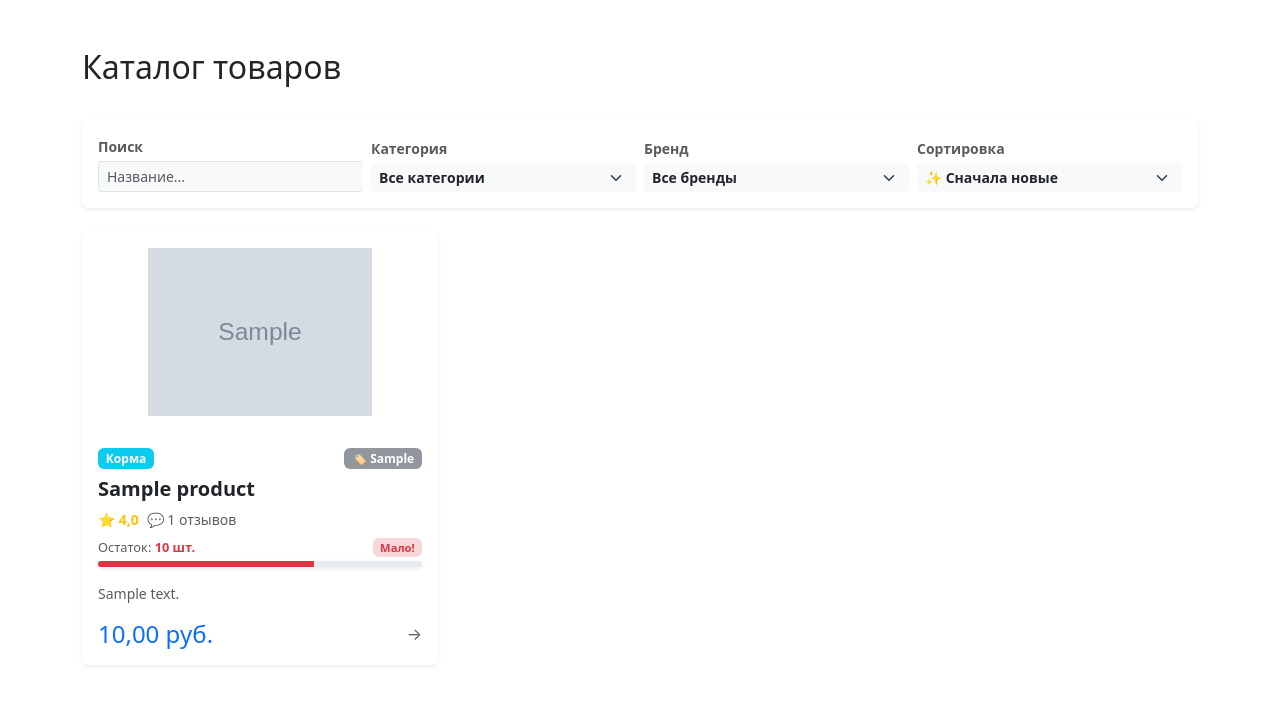
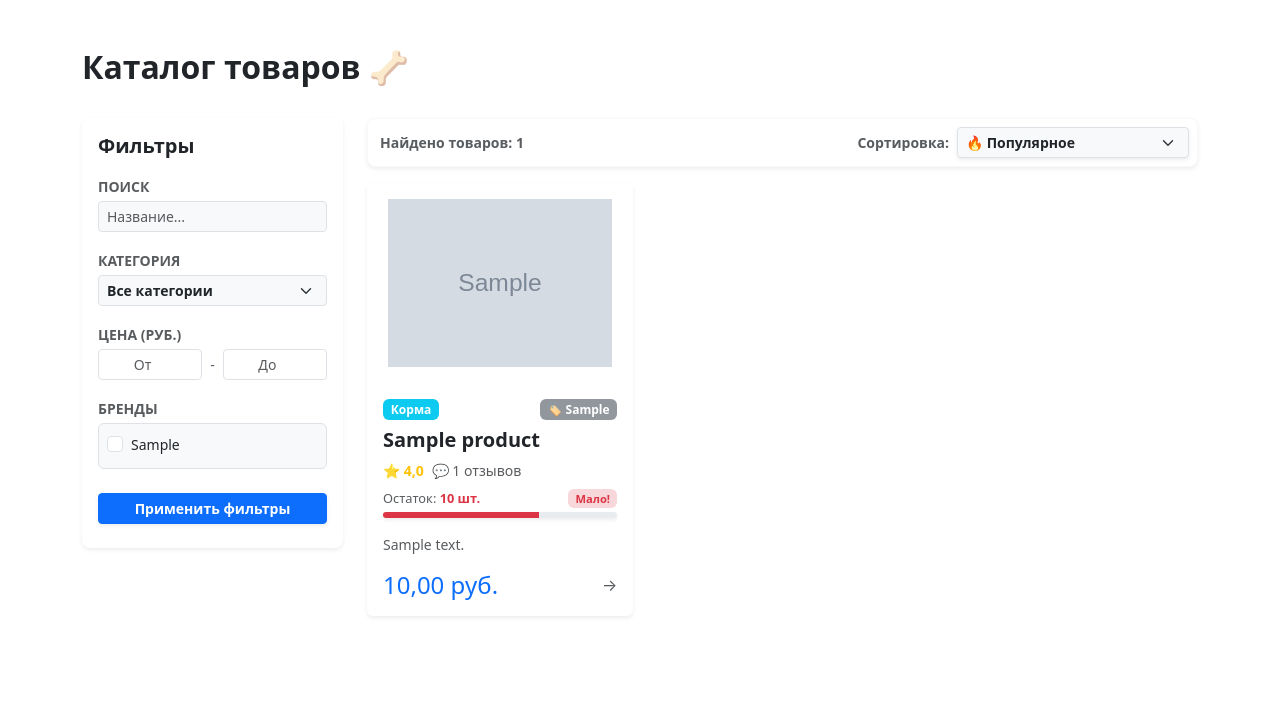
Before and after one commit to Apehovesrame/zoomagazin, a Django app: page /catalog/ in a window 1280 px wide. Shown: the part 56-761 px from the top of the page. Run offline with Django 5.2, Linux system fonts and the light colour scheme; tables that the repository leaves empty hold one stand-in row (values such as "Sample post"); grey boxes marked "Sample" are stand-in pictures.

Commit message:
feat: расширен функционал каталога, добавлены новые фильтры и сортировка

```diff
--- a/store/forms.py
+++ b/store/forms.py
@@ -58,6 +58,7 @@ class OrderCreateForm(forms.ModelForm):
             'city': forms.TextInput(attrs={'class': 'form-control', 'placeholder': 'Москва'}),
         }
 
+
 class PetForm(forms.ModelForm):
     class Meta:
         model = Pet
@@ -65,10 +66,17 @@ class PetForm(forms.ModelForm):
         widgets = {
             'name': forms.TextInput(attrs={'class': 'form-control', 'placeholder': 'Кличка'}),
             'species': forms.Select(attrs={'class': 'form-select'}),
-            'breed': forms.TextInput(attrs={'class': 'form-control', 'placeholder': 'Например: Корги, Мейн-кун или Без породы'}),
+            'breed': forms.TextInput(
+                attrs={'class': 'form-control', 'placeholder': 'Например: Корги, Мейн-кун или Без породы'}),
             'image': forms.FileInput(attrs={'class': 'form-control'}),
             'age_group': forms.Select(attrs={'class': 'form-select'}),
-            'weight': forms.NumberInput(attrs={'class': 'form-control', 'step': '0.1'}),
+
+            'weight': forms.NumberInput(attrs={
+                'class': 'form-control',
+                'step': '0.1',
+                'min': '0.1',
+                'max': '150'
+            }),
             'activity_level': forms.Select(attrs={'class': 'form-select'}),
         }
 
--- a/store/templates/store/catalog.html
+++ b/store/templates/store/catalog.html
@@ -4,31 +4,33 @@
 
 {% block content %}
 <div class="d-flex justify-content-between align-items-center mb-4">
-    <h2>Каталог товаров</h2>
+    <h2 class="fw-bold text-dark">Каталог товаров 🦴</h2>
 </div>
 
-<div class="card shadow-sm border-0 mb-4 bg-white">
-    <div class="card-body p-3">
-        <form method="get" action="{% url 'store:catalog' %}" class="row g-2 align-items-end">
-
+<form method="get" action="{% url 'store:catalog' %}" id="catalog-form">
     {% if request.GET.species %}<input type="hidden" name="species" value="{{ request.GET.species }}">{% endif %}
     {% if request.GET.age %}<input type="hidden" name="age" value="{{ request.GET.age }}">{% endif %}
     {% if request.GET.weight %}<input type="hidden" name="weight" value="{{ request.GET.weight }}">{% endif %}
     {% if request.GET.activity %}<input type="hidden" name="activity" value="{{ request.GET.activity }}">{% endif %}
 
-            <div class="col-md-3">
-                <label class="form-label small fw-bold text-muted mb-1">Поиск</label>
+    <div class="row">
+        <div class="col-md-3 mb-4">
+            <div class="card shadow-sm border-0 p-3 bg-white rounded-3">
+                <h5 class="fw-bold text-dark mb-3">Фильтры</h5>
+
+                <div class="mb-3">
+                    <label class="form-label small fw-bold text-muted text-uppercase mb-1">Поиск</label>
                     <div class="input-group input-group-sm">
-                    <input type="text" name="q" class="form-control border-end-0 bg-light" placeholder="Название..." value="{{ query|default:'' }}">
+                        <input type="text" name="q" class="form-control bg-light border" placeholder="Название..." value="{{ query|default:'' }}">
                         {% if query %}
-                        <a href="?{% if selected_category %}category={{ selected_category }}{% endif %}{% if selected_brand %}&brand={{ selected_brand }}{% endif %}{% if current_sort %}&sort={{ current_sort }}{% endif %}" class="btn btn-sm btn-light border border-start-0 text-muted">✖</a>
+                            <a href="?{% if selected_category %}category={{ selected_category }}{% endif %}{% if current_sort %}&sort={{ current_sort }}{% endif %}" class="btn btn-sm btn-light border text-muted">✖</a>
                         {% endif %}
                     </div>
                 </div>
 
-            <div class="col-md-3">
-                <label class="form-label small fw-bold text-muted mb-1">Категория</label>
-                <select name="category" class="form-select form-select-sm fw-bold border-0 bg-light" style="cursor: pointer;" onchange="this.form.submit()">
+                <div class="mb-3">
+                    <label class="form-label small fw-bold text-muted text-uppercase mb-1">Категория</label>
+                    <select name="category" class="form-select form-select-sm fw-bold border bg-light" style="cursor: pointer;" onchange="document.getElementById('catalog-form').submit()">
                         <option value="">Все категории</option>
                         {% for cat in categories %}
                             <option value="{{ cat }}" {% if selected_category == cat %}selected{% endif %}>{{ cat }}</option>
@@ -36,63 +38,84 @@
                     </select>
                 </div>
 
-            <div class="col-md-3">
-                <label class="form-label small fw-bold text-muted mb-1">Бренд</label>
-                <select name="brand" class="form-select form-select-sm fw-bold border-0 bg-light" style="cursor: pointer;" onchange="this.form.submit()">
-                    <option value="">Все бренды</option>
-                    {% for brand in brands %}
-                        <option value="{{ brand }}" {% if selected_brand == brand %}selected{% endif %}>{{ brand }}</option>
-                    {% endfor %}
-                </select>
-            </div>
-
-            <div class="col-md-3">
-                <label class="form-label small fw-bold text-muted mb-1">Сортировка</label>
-                <select name="sort" class="form-select form-select-sm fw-bold border-0 bg-light" style="cursor: pointer;" onchange="this.form.submit()">
-                    <option value="newest" {% if current_sort == 'newest' %}selected{% endif %}>✨ Сначала новые</option>
-                    <option value="price_asc" {% if current_sort == 'price_asc' %}selected{% endif %}>📈 Сначала дешевые</option>
-                    <option value="price_desc" {% if current_sort == 'price_desc' %}selected{% endif %}>📉 Сначала дорогие</option>
-                    <option value="rating" {% if current_sort == 'rating' %}selected{% endif %}>⭐ Высокий рейтинг</option>
-                </select>
-            </div>
-
-            <button type="submit" class="d-none"></button>
-        </form>
+                <div class="mb-3">
+                    <label class="form-label small fw-bold text-muted text-uppercase mb-1">Цена (руб.)</label>
+                    <div class="d-flex align-items-center gap-2">
+                        <input type="number" name="min_price" class="form-control form-control-sm text-center border" placeholder="От" value="{{ min_price|default:'' }}" min="0">
+                        <span class="text-muted small">-</span>
+                        <input type="number" name="max_price" class="form-control form-control-sm text-center border" placeholder="До" value="{{ max_price|default:'' }}" min="0">
                     </div>
                 </div>
 
-{% if is_filtered or active_pet %}
-<div class="alert alert-success shadow-sm mb-4 border-0">
+                <div class="mb-4">
+                    <label class="form-label small fw-bold text-muted text-uppercase mb-1">Бренды</label>
+                    <div class="border rounded p-2 bg-light" style="max-height: 180px; overflow-y: auto;">
+                        {% for brand in brands %}
+                            <div class="form-check mb-1">
+                                <input class="form-check-input" type="checkbox" name="brand" value="{{ brand }}" id="brand_{{ forloop.counter }}" {% if brand in selected_brands %}checked{% endif %}>
+                                <label class="form-check-label small text-dark" style="cursor: pointer;" for="brand_{{ forloop.counter }}">
+                                    {{ brand }}
+                                </label>
+                            </div>
+                        {% endfor %}
+                    </div>
+                </div>
+
+                <button type="submit" class="btn btn-primary btn-sm w-100 fw-bold shadow-sm mb-2">Применить фильтры</button>
+                {% if is_filtered or query or selected_category %}
+                    <a href="{% url 'store:catalog' %}" class="btn btn-outline-secondary btn-sm w-100 fw-bold">Сбросить всё</a>
+                {% endif %}
+            </div>
+        </div>
+
+        <div class="col-md-9">
+
+            <div class="d-flex justify-content-between align-items-center mb-3 bg-white p-2 rounded-3 shadow-sm border border-light">
+                <span class="text-muted small fw-bold ms-1">Найдено товаров: {{ page_obj.paginator.count }}</span>
+                <div class="d-flex align-items-center gap-2">
+                    <label class="small fw-bold text-muted text-nowrap mb-0">Сортировка:</label>
+                    <select name="sort" class="form-select form-select-sm fw-bold border bg-light shadow-sm" style="width: auto; cursor: pointer;" onchange="document.getElementById('catalog-form').submit()">
+                        <option value="popular" {% if current_sort == 'popular' %}selected{% endif %}>🔥 Популярное</option>
+                        <option value="newest" {% if current_sort == 'newest' %}selected{% endif %}>✨ Новинки</option>
+                        <option value="price_asc" {% if current_sort == 'price_asc' %}selected{% endif %}>📉 Дешевле</option>
+                        <option value="price_desc" {% if current_sort == 'price_desc' %}selected{% endif %}>📈 Дороже</option>
+                        <option value="rating" {% if current_sort == 'rating' %}selected{% endif %}>⭐ С высоким рейтингом</option>
+                    </select>
+                </div>
+            </div>
+
+            {% if active_pet %}
+            <div class="alert alert-success shadow-sm mb-4 border-0 rounded-3">
                 <div class="d-flex justify-content-between align-items-center">
                     <div>
-            {% if active_pet %}
                         <h5 class="alert-heading mb-1 fw-bold">🎯 Идеальный рацион для: {{ active_pet.name }}</h5>
-                <p class="mb-0 small">Мы отфильтровали каталог с учетом вида, возраста и веса.</p>
-            {% else %}
-                <h5 class="alert-heading mb-0 fw-bold">✨ Подобрано по параметрам подбора</h5>
-            {% endif %}
+                        <p class="mb-0 small">Мы подобрали товары с учетом вида, возраста и веса вашего любимца.</p>
                     </div>
-        <a href="{% url 'store:catalog' %}" class="btn btn-sm btn-outline-success bg-white">Сбросить фильтр подбора</a>
+                    <a href="{% url 'store:catalog' %}" class="btn btn-sm btn-outline-success bg-white">Сбросить подбор</a>
                 </div>
             </div>
             {% endif %}
 
-<div class="row row-cols-1 row-cols-md-3 g-4 mb-5">
+            <div class="row row-cols-1 row-cols-md-3 g-3 mb-5">
                 {% for product in page_obj %}
                     {% include 'store/includes/product_card.html' %}
                 {% empty %}
                 <div class="col-12">
-        <div class="alert alert-warning">Товары по вашему запросу не найдены.</div>
+                    <div class="alert alert-warning text-center border-0 shadow-sm rounded-3 py-4">
+                        <span class="display-4 d-block mb-2">🔍</span>
+                        <h5>Товары по вашему запросу не найдены.</h5>
+                        <p class="text-muted small mb-0">Попробуйте изменить параметры фильтрации или сбросить их.</p>
+                    </div>
                 </div>
                 {% endfor %}
             </div>
 
             {% if page_obj.has_other_pages %}
             <nav aria-label="Page navigation">
-    <ul class="pagination justify-content-center">
+                <ul class="pagination justify-content-center shadow-sm">
                     {% if page_obj.has_previous %}
                         <li class="page-item">
-                <a class="page-link" href="?page={{ page_obj.previous_page_number }}{% if query %}&q={{ query }}{% endif %}{% if selected_category %}&category={{ selected_category }}{% endif %}{% if selected_brand %}&brand={{ selected_brand }}{% endif %}{% if current_sort %}&sort={{ current_sort }}{% endif %}{% if request.GET.species %}&species={{ request.GET.species }}{% endif %}{% if request.GET.age %}&age={{ request.GET.age }}{% endif %}{% if request.GET.weight %}&weight={{ request.GET.weight }}{% endif %}{% if request.GET.activity %}&activity={{ request.GET.activity }}{% endif %}">Назад</a>
+                            <a class="page-link" href="?page={{ page_obj.previous_page_number }}{% if query %}&q={{ query }}{% endif %}{% if selected_category %}&category={{ selected_category }}{% endif %}{% for b in selected_brands %}&brand={{ b }}{% endfor %}{% if min_price %}&min_price={{ min_price }}{% endif %}{% if max_price %}&max_price={{ max_price }}{% endif %}{% if current_sort %}&sort={{ current_sort }}{% endif %}{% if request.GET.species %}&species={{ request.GET.species }}{% endif %}{% if request.GET.age %}&age={{ request.GET.age }}{% endif %}{% if request.GET.weight %}&weight={{ request.GET.weight }}{% endif %}{% if request.GET.activity %}&activity={{ request.GET.activity }}{% endif %}">Назад</a>
                         </li>
                     {% else %}
                         <li class="page-item disabled"><span class="page-link">Назад</span></li>
@@ -103,14 +126,14 @@
                             <li class="page-item active"><span class="page-link">{{ num }}</span></li>
                         {% else %}
                             <li class="page-item">
-                    <a class="page-link" href="?page={{ num }}{% if query %}&q={{ query }}{% endif %}{% if selected_category %}&category={{ selected_category }}{% endif %}{% if selected_brand %}&brand={{ selected_brand }}{% endif %}{% if current_sort %}&sort={{ current_sort }}{% endif %}{% if request.GET.species %}&species={{ request.GET.species }}{% endif %}{% if request.GET.age %}&age={{ request.GET.age }}{% endif %}{% if request.GET.weight %}&weight={{ request.GET.weight }}{% endif %}{% if request.GET.activity %}&activity={{ request.GET.activity }}{% endif %}">{{ num }}</a>
+                                <a class="page-link" href="?page={{ num }}{% if query %}&q={{ query }}{% endif %}{% if selected_category %}&category={{ selected_category }}{% endif %}{% for b in selected_brands %}&brand={{ b }}{% endfor %}{% if min_price %}&min_price={{ min_price }}{% endif %}{% if max_price %}&max_price={{ max_price }}{% endif %}{% if current_sort %}&sort={{ current_sort }}{% endif %}{% if request.GET.species %}&species={{ request.GET.species }}{% endif %}{% if request.GET.age %}&age={{ request.GET.age }}{% endif %}{% if request.GET.weight %}&weight={{ request.GET.weight }}{% endif %}{% if request.GET.activity %}&activity={{ request.GET.activity }}{% endif %}">{{ num }}</a>
                             </li>
                         {% endif %}
                     {% endfor %}
 
                     {% if page_obj.has_next %}
                         <li class="page-item">
-                <a class="page-link" href="?page={{ page_obj.next_page_number }}{% if query %}&q={{ query }}{% endif %}{% if selected_category %}&category={{ selected_category }}{% endif %}{% if selected_brand %}&brand={{ selected_brand }}{% endif %}{% if current_sort %}&sort={{ current_sort }}{% endif %}{% if request.GET.species %}&species={{ request.GET.species }}{% endif %}{% if request.GET.age %}&age={{ request.GET.age }}{% endif %}{% if request.GET.weight %}&weight={{ request.GET.weight }}{% endif %}{% if request.GET.activity %}&activity={{ request.GET.activity }}{% endif %}">Вперед</a>
+                            <a class="page-link" href="?page={{ page_obj.next_page_number }}{% if query %}&q={{ query }}{% endif %}{% if selected_category %}&category={{ selected_category }}{% endif %}{% for b in selected_brands %}&brand={{ b }}{% endfor %}{% if min_price %}&min_price={{ min_price }}{% endif %}{% if max_price %}&max_price={{ max_price }}{% endif %}{% if current_sort %}&sort={{ current_sort }}{% endif %}{% if request.GET.species %}&species={{ request.GET.species }}{% endif %}{% if request.GET.age %}&age={{ request.GET.age }}{% endif %}{% if request.GET.weight %}&weight={{ request.GET.weight }}{% endif %}{% if request.GET.activity %}&activity={{ request.GET.activity }}{% endif %}">Вперед</a>
                         </li>
                     {% else %}
                         <li class="page-item disabled"><span class="page-link">Вперед</span></li>
@@ -119,4 +142,7 @@
             </nav>
             {% endif %}
 
+        </div>
+    </div>
+</form>
 {% endblock %}
--- a/store/views.py
+++ b/store/views.py
@@ -39,13 +39,15 @@ def user_logout(request):
 
 
 def catalog(request):
-    """Каталог товаров с поиском, категориями, брендами, сортировкой и умным подбором"""
+    """Каталог товаров с поиском, категориями, брендами, ценой, сортировкой и умным подбором"""
 
     # 1. Сбор базовых параметров из GET-запроса
     query = request.GET.get('q', '')
     selected_category = request.GET.get('category', '')
-    selected_brand = request.GET.get('brand', '')  # НОВОЕ: бренд
-    sort_by = request.GET.get('sort', 'newest')  # НОВОЕ: сортировка
+    selected_brands = request.GET.getlist('brand')  # ТЕПЕРЬ ЭТО СПИСОК (для галочек)
+    sort_by = request.GET.get('sort', 'popular')  # ПОПУЛЯРНОЕ ПО УМОЛЧАНИЮ
+    min_price = request.GET.get('min_price', '')  # МИН. ЦЕНА
+    max_price = request.GET.get('max_price', '')  # МАКС. ЦЕНА
 
     # Параметры умного подбора
     species = request.GET.get('species')
@@ -63,13 +65,19 @@ def catalog(request):
     if query:
         products = products.filter(Q(name__icontains=query))
 
-    # 4. Применяем фильтр по категориям и брендам
+    # 4. Применяем фильтры по категориям, БРЕНДАМ и ЦЕНЕ
     if selected_category:
         products = products.filter(category=selected_category)
-    if selected_brand:  # НОВОЕ: фильтрация по бренду
-        products = products.filter(brand=selected_brand)
 
-    # 5. Алгоритм Умного подбора (твоя логика без изменений)
+    if selected_brands:
+        products = products.filter(brand__in=selected_brands)  # Поиск по нескольким брендам сразу
+
+    if min_price:
+        products = products.filter(price__gte=min_price)  # Цена ОТ
+    if max_price:
+        products = products.filter(price__lte=max_price)  # Цена ДО
+
+    # 5. Алгоритм Умного подбора
     if species or age or weight or activity:
         if species:
             products = products.filter(
@@ -89,22 +97,24 @@ def catalog(request):
             except ValueError:
                 pass
 
-    # 6. НОВОЕ: Применяем сортировку контента
-    if sort_by == 'price_asc':
+    # 6. Применяем сортировку контента
+    if sort_by == 'newest':
+        products = products.order_by('-id')
+    elif sort_by == 'price_asc':
         products = products.order_by('price')
     elif sort_by == 'price_desc':
         products = products.order_by('-price')
     elif sort_by == 'rating':
-        # Сортируем по рейтингу. Сначала высокие, товары без рейтинга (NULL) — в самый конец
         products = products.order_by(F('avg_rating').desc(nulls_last=True), '-review_count')
-    else:  # newest (по умолчанию)
-        products = products.order_by('-id')
+    else:  # popular (Популярное — сортировка по числу отзывов)
+        products = products.order_by('-review_count', F('avg_rating').desc(nulls_last=True))
+        sort_by = 'popular'
 
-    # 7. Списки уникальных категорий и брендов для селектов в шаблоне
+    # 7. Списки уникальных категорий и брендов для фильтров
     categories = Product.objects.exclude(category__isnull=True).exclude(category__exact='').values_list('category',
                                                                                                         flat=True).distinct()
     brands = Product.objects.exclude(brand__isnull=True).exclude(brand__exact='').values_list('brand',
-                                                                                              flat=True).distinct()  # НОВОЕ
+                                                                                              flat=True).distinct()
 
     # 8. Пагинация
     paginator = Paginator(products, 9)
@@ -115,11 +125,13 @@ def catalog(request):
         'page_obj': page_obj,
         'query': query,
         'categories': categories,
-        'brands': brands,  # НОВОЕ
+        'brands': brands,
         'selected_category': selected_category,
-        'selected_brand': selected_brand,  # НОВОЕ
-        'current_sort': sort_by,  # НОВОЕ
-        'is_filtered': bool(species or age or weight or activity)
+        'selected_brands': selected_brands,  # Передаем список выбранных брендов
+        'current_sort': sort_by,
+        'min_price': min_price,
+        'max_price': max_price,
+        'is_filtered': bool(species or age or weight or activity or min_price or max_price or selected_brands)
     }
     return render(request, 'store/catalog.html', context)
 
```
Lines whose indentation alone changed are shown as unchanged.
